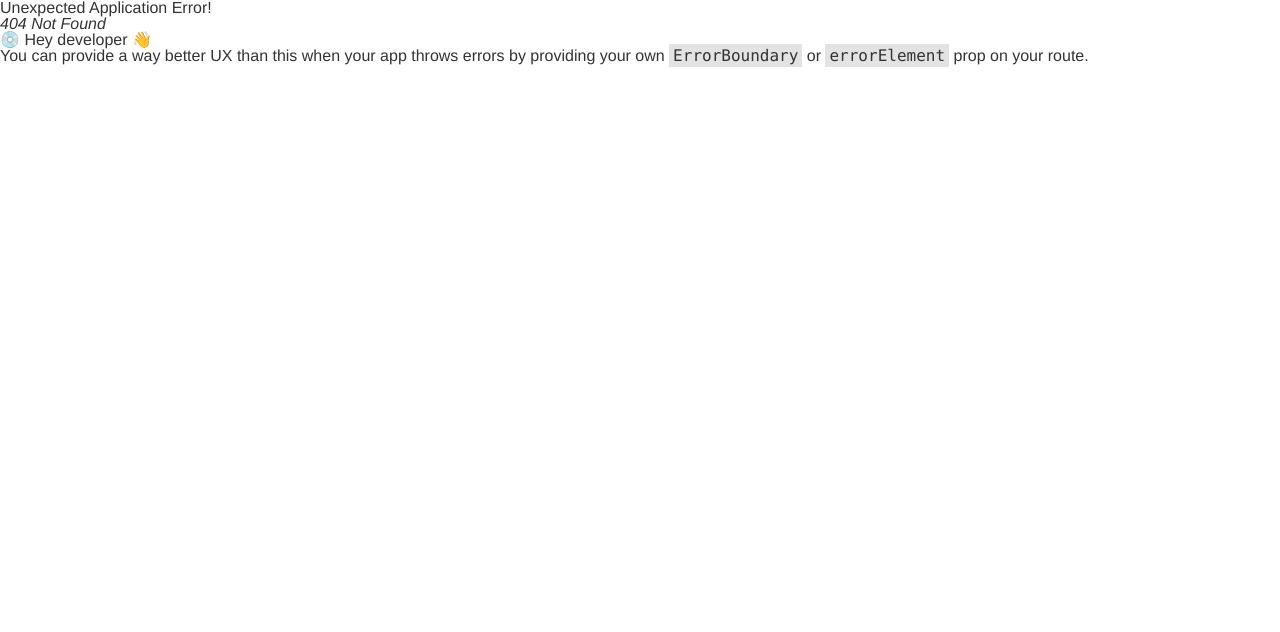
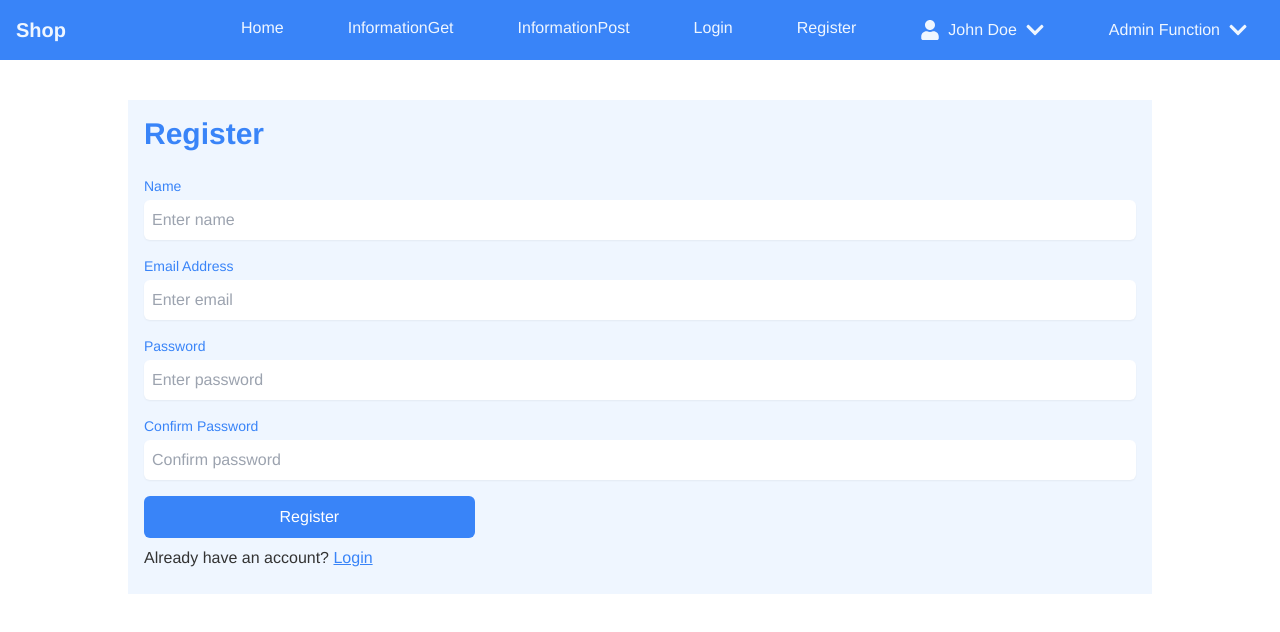
Before and after one commit to kurosawa-kuro/typescript_react_tailwind, a React (Vite) app in the folder frontend/: page /register in a window 1280 px wide. Before the commit this address had no page. Shown: the top 632 px of the page. Built offline with nearby package versions, Linux system fonts and the light colour scheme.

Commit message:
fix login register

```diff
--- a/frontend/src/App.tsx
+++ b/frontend/src/App.tsx
@@ -7,13 +7,13 @@ import "react-toastify/dist/ReactToastify.css";
 
 const App: React.FC = () => {
   return (
-    <div className="">
+    <>
       <ToastContainer />
       <Header />
       <div className="container mx-auto">
         <Outlet />
       </div>
-    </div>
+    </>
   );
 };
 
--- /dev/null
+++ b/frontend/src/components/common/Loader.tsx
@@ -0,0 +1,11 @@
+// frontend\src\components\common\Loader.jsx
+
+const Loader = () => {
+  return (
+    <div className="flex h-full items-center justify-center">
+      <div className="h-12 w-12 animate-spin rounded-full border-t-4 border-blue-500"></div>
+    </div>
+  );
+};
+
+export default Loader;
--- a/frontend/src/components/layout/Header.tsx
+++ b/frontend/src/components/layout/Header.tsx
@@ -88,6 +88,14 @@ export const Header: React.FC = () => {
             role="menuitem"
           >
             Login
+          </Link>
+
+          <Link
+            to="/register"
+            className="block px-4 py-2 text-custom-blue-lightest hover:bg-custom-blue-lighter hover:text-custom-blue-extra-darkest"
+            role="menuitem"
+          >
+            Register
           </Link>
 
           {userInfo ? (
--- a/frontend/src/main.tsx
+++ b/frontend/src/main.tsx
@@ -14,6 +14,7 @@ import { HomeScreen } from "./screens/HomeScreen";
 import { InformationGetScreen } from "./screens/InformationGetScreen.tsx";
 import { InformationPostScreen } from "./screens/InformationPostScreen.tsx";
 import LoginScreen from "./screens/auth/LoginScreen.tsx";
+import RegisterScreen from "./screens/auth/RegisterScreen.tsx";
 
 const router = createBrowserRouter(
   createRoutesFromElements(
@@ -22,6 +23,7 @@ const router = createBrowserRouter(
       <Route path="information-get" element={<InformationGetScreen />} />
       <Route path="information-post" element={<InformationPostScreen />} />
       <Route path="login" element={<LoginScreen />} />
+      <Route path="register" element={<RegisterScreen />} />
       {/* <Route path="information-post" element={<InformationPostScreen />} /> */}
       {/* Registered users */}
       {/* <Route path="" element={<PrivateRoute />}>
--- a/frontend/src/screens/auth/RegisterScreen.tsx
+++ b/frontend/src/screens/auth/RegisterScreen.tsx
@@ -0,0 +1,99 @@
+// frontend\src\screens\auth\RegisterScreen.tsx
+
+import { useState, ChangeEvent, FormEvent } from "react";
+import { Link } from "react-router-dom";
+import FormContainer from "../../components/forms/FormContainer";
+
+const RegisterScreen = () => {
+  const [name, setName] = useState<string>("");
+  const [email, setEmail] = useState<string>("");
+  const [password, setPassword] = useState<string>("");
+  const [confirmPassword, setConfirmPassword] = useState<string>("");
+
+  const submitHandler = async (e: FormEvent) => {};
+
+  return (
+    <FormContainer>
+      <h1 className="mb-6 text-3xl font-bold text-custom-blue-dark">
+        Register
+      </h1>
+      <form onSubmit={submitHandler}>
+        <div className="mb-4">
+          <label className="block text-sm font-medium text-custom-blue-dark">
+            Name
+          </label>
+          <input
+            type="text"
+            placeholder="Enter name"
+            value={name}
+            onChange={(e: ChangeEvent<HTMLInputElement>) =>
+              setName(e.target.value)
+            }
+            className="mt-1 block h-10 w-full rounded-md border-custom-blue-dark px-2 shadow-sm focus:border-custom-blue-darker"
+          />
+        </div>
+        <div className="mb-4">
+          <label className="block text-sm font-medium text-custom-blue-dark">
+            Email Address
+          </label>
+          <input
+            type="email"
+            placeholder="Enter email"
+            value={email}
+            onChange={(e: ChangeEvent<HTMLInputElement>) =>
+              setEmail(e.target.value)
+            }
+            className="mt-1 block h-10 w-full rounded-md border-custom-blue-dark px-2 shadow-sm focus:border-custom-blue-darker"
+          />
+        </div>
+        <div className="mb-4">
+          <label className="block text-sm font-medium text-custom-blue-dark">
+            Password
+          </label>
+          <input
+            type="password"
+            placeholder="Enter password"
+            value={password}
+            onChange={(e: ChangeEvent<HTMLInputElement>) =>
+              setPassword(e.target.value)
+            }
+            className="mt-1 block h-10 w-full rounded-md border-custom-blue-dark px-2 shadow-sm focus:border-custom-blue-darker"
+          />
+        </div>
+        <div className="mb-4">
+          <label className="block text-sm font-medium text-custom-blue-dark">
+            Confirm Password
+          </label>
+          <input
+            type="password"
+            placeholder="Confirm password"
+            value={confirmPassword}
+            onChange={(e: ChangeEvent<HTMLInputElement>) =>
+              setConfirmPassword(e.target.value)
+            }
+            className="mt-1 block h-10 w-full rounded-md border-custom-blue-dark px-2 shadow-sm focus:border-custom-blue-darker"
+          />
+        </div>
+        <button
+          type="submit"
+          className="w-full rounded-md border border-transparent bg-custom-blue-dark px-4 py-2 text-base font-medium text-white hover:bg-custom-blue-darkest focus:outline-none focus:ring-2 focus:ring-custom-blue-darker focus:ring-offset-2 md:w-1/2 lg:w-1/3"
+        >
+          Register
+        </button>
+      </form>
+      <div className="py-3">
+        <div>
+          Already have an account?{" "}
+          <Link
+            to={"/login"}
+            className="text-custom-blue-dark underline hover:text-custom-blue-darker"
+          >
+            Login
+          </Link>
+        </div>
+      </div>
+    </FormContainer>
+  );
+};
+
+export default RegisterScreen;
--- a/frontend/tailwind.config.js
+++ b/frontend/tailwind.config.js
@@ -3,11 +3,11 @@ module.exports = {
   theme: {
     extend: {
       colors: {
-        'custom-blue': {  // ここではカラーパレット名として "custom-blue" を用いています。
+        'custom-blue': {
           'lightest': '#eff6ff',
           'lighter': '#dbeafe',
           'light': '#bedcff',
-          'DEFAULT': '#5fa6fb',  // 'DEFAULT' は、色名だけでアクセスした際のデフォルト値です。
+          'DEFAULT': '#5fa6fb',
           'dark': '#3984f8',
           'darker': '#2364ed',
           'darkest': '#1b4fda',
```
